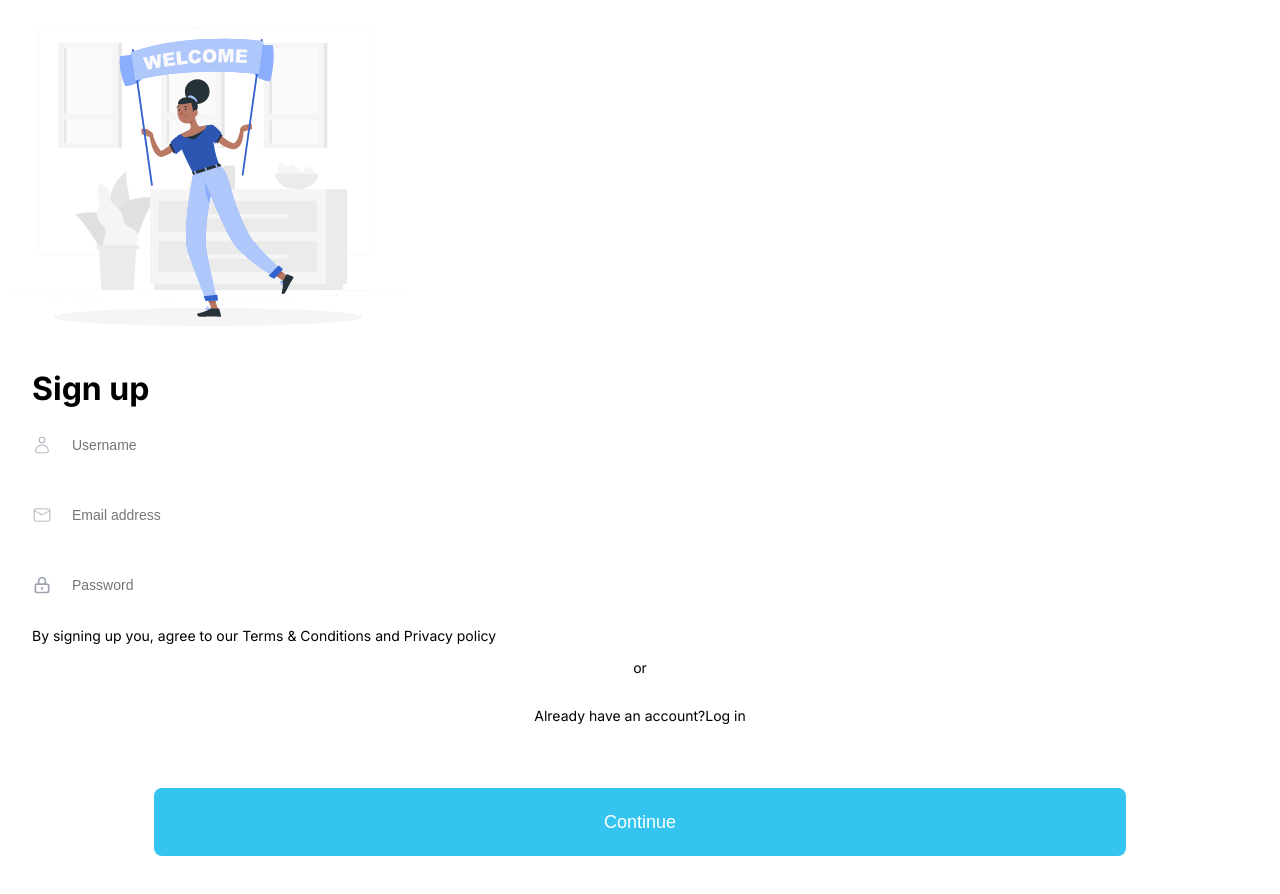
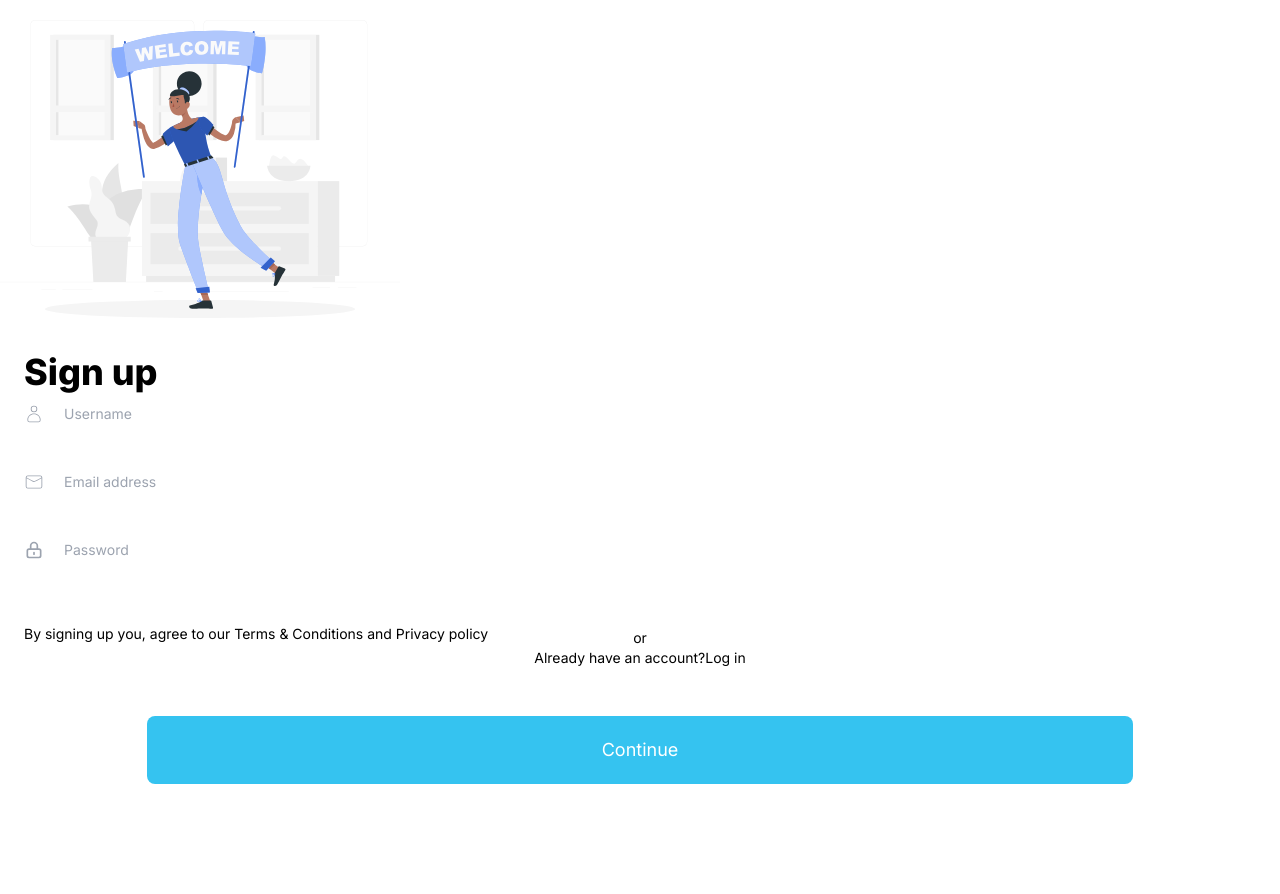
Before and after one commit to Layenull/attendr, a Next.js app: page /Signup in a window 1280 px wide. Shown: the top 894 px of the page. After the commit the page ends 832 px from the top, so only its background shows below. Built offline with nearby package versions, Linux system fonts and the light colour scheme.

Commit message:
adjusted the styling to fit the tailwind base css

```diff
--- /dev/null
+++ b/components/SelectionCard.js
@@ -0,0 +1,13 @@
+import React from 'react'
+
+const SelectionCard = () => {
+    return (
+        <div className=''>
+            <div className=' bg-blue-300 w-4/5 h-40 rounded-lg'>
+                <p>Basic Medical and Applied Sciences</p>
+            </div>
+        </div>
+    )
+}
+
+export default SelectionCard
--- a/pages/FacultySelect.js
+++ b/pages/FacultySelect.js
@@ -0,0 +1,22 @@
+import SelectionCard from '@/components/SelectionCard'
+import React from 'react'
+
+
+const FacultySelect = () => {
+    return (
+        <div className=' bg-center bg-full '>
+            {/* <h1 className="relative w-56 top-5 px-6 text">What level are you in?</h1> */}
+            <SelectionCard />
+
+
+
+
+
+
+
+
+        </div>
+    )
+}
+
+export default FacultySelect
--- a/pages/LevelSelect.js
+++ b/pages/LevelSelect.js
@@ -9,7 +9,7 @@ const LevelSelect = () => {
     };
 
     return (
-        <div className=" bg-no-repeat bg-center bg-cover relative bg-graduation">
+        <div className="bg-cover bg-center bg-graduation ">
             {/* <div className=" absolute top-0 left-0 right-0 bottom-0 bg-black/20" /> */}
             {/* <Image src="/Welcome-image.svg" width={400} height={400} className="relative bottom-6 " /> */}
 
@@ -17,10 +17,10 @@ const LevelSelect = () => {
                 What level are you in?
             </label> */}
 
-            <h1 className="relative w-56 top-5 px-6 text">What level are you in?</h1>
+            <h1 className="relative top-9 px-6 font-extrabold text-4xl">What level are you in?</h1>
 
 
-            <div className="flex flex-col space-y-12 px-6 py-48 font-bold text-xl">
+            <div className="flex flex-col space-y-12 px-8 py-56 font-bold text-2xl">
 
 
 
@@ -82,7 +82,7 @@ const LevelSelect = () => {
 
             </div>
 
-            <div className=' relative flex justify-center bottom-16 '>
+            <div className=' flex justify-center relative bottom-20'>
                 <button type="submit" className=" border-none bg-customBlue w-4/5 py-5 rounded-lg text-white text-xl ">
                     Next
                 </button>
--- a/pages/Signup.js
+++ b/pages/Signup.js
@@ -44,8 +44,8 @@ export default function Signup() {
 
 
 
-            <div className='relative flex flex-col space-y-9 bottom-16 px-6 '>
-                <span><h1>Sign up </h1></span>
+            <div className='relative flex flex-col space-y-9 bottom-12  px-6 leading-10'>
+                <h1 className='font-extrabold text-4xl pb-2'>Sign up </h1>
 
 
 
@@ -124,7 +124,7 @@ export default function Signup() {
                     )}
 
 
-                    <div className='flex flex-col text-sm py-8'>
+                    <div className='flex flex-col text-sm pt-20 pb-8'>
                         <p>By signing up you, agree to our <span>Terms & Conditions</span> and <span>Privacy policy</span>
                         </p>
 
--- a/pages/loginForm.js
+++ b/pages/loginForm.js
@@ -46,7 +46,7 @@ export default function LoginForm() {
 
 
             <div className='relative flex flex-col space-y-9 bottom-8 px-6 '>
-                <span><h1 className='w-3'>Welcome,Login Now </h1></span>
+                <h1 className='w-3 font-extrabold text-4xl'>Welcome,Login Now </h1>
 
 
 
@@ -97,7 +97,7 @@ export default function LoginForm() {
                             {error}
                         </div>
                     )}
-                    <div className=' relative flex justify-center top-20  py-20'>
+                    <div className=' relative flex justify-center top-28  py-20'>
                         <button type="submit" className=" border-none bg-customBlue w-4/5 py-5 rounded-lg text-white text-lg ">
                             Login
                         </button>
--- a/styles/globals.css
+++ b/styles/globals.css
@@ -1,4 +1,4 @@
-/* @tailwind base; */
+@tailwind base;
 @tailwind components;
 @tailwind utilities;
 
```
Also changed, not shown: public/Medical research-rafiki.png (added).
